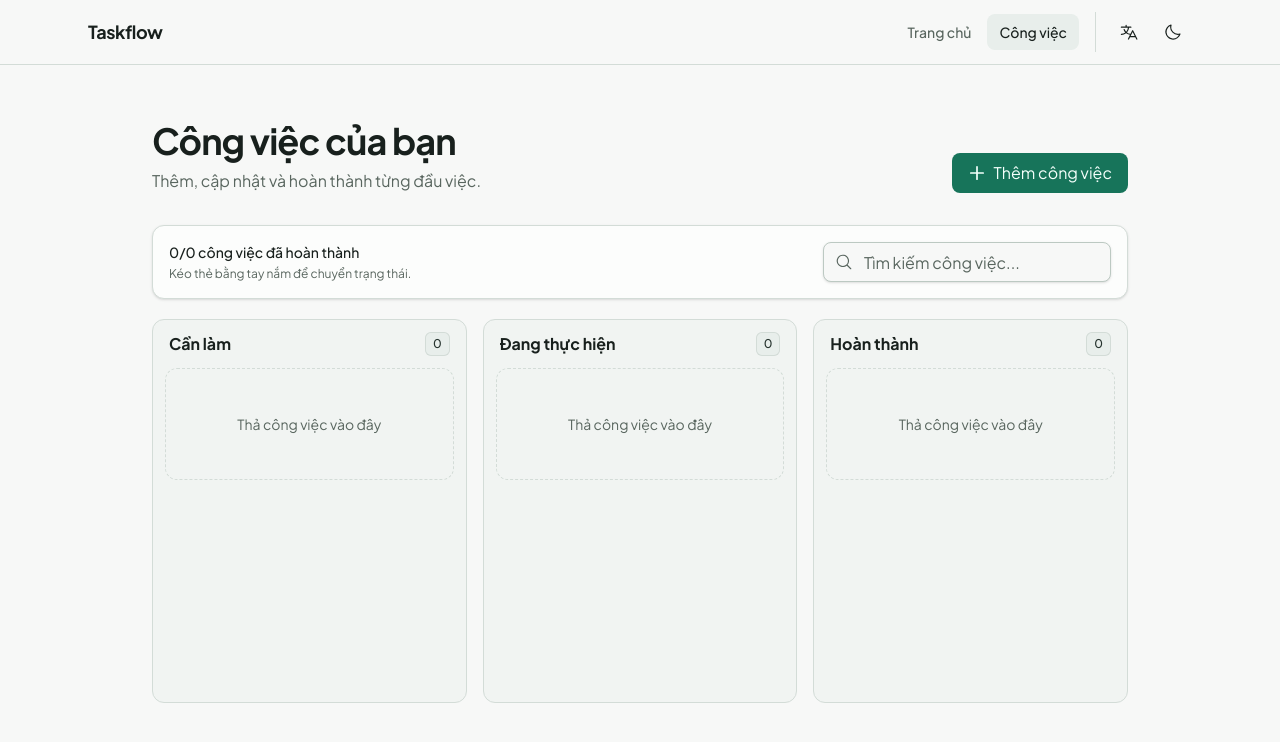
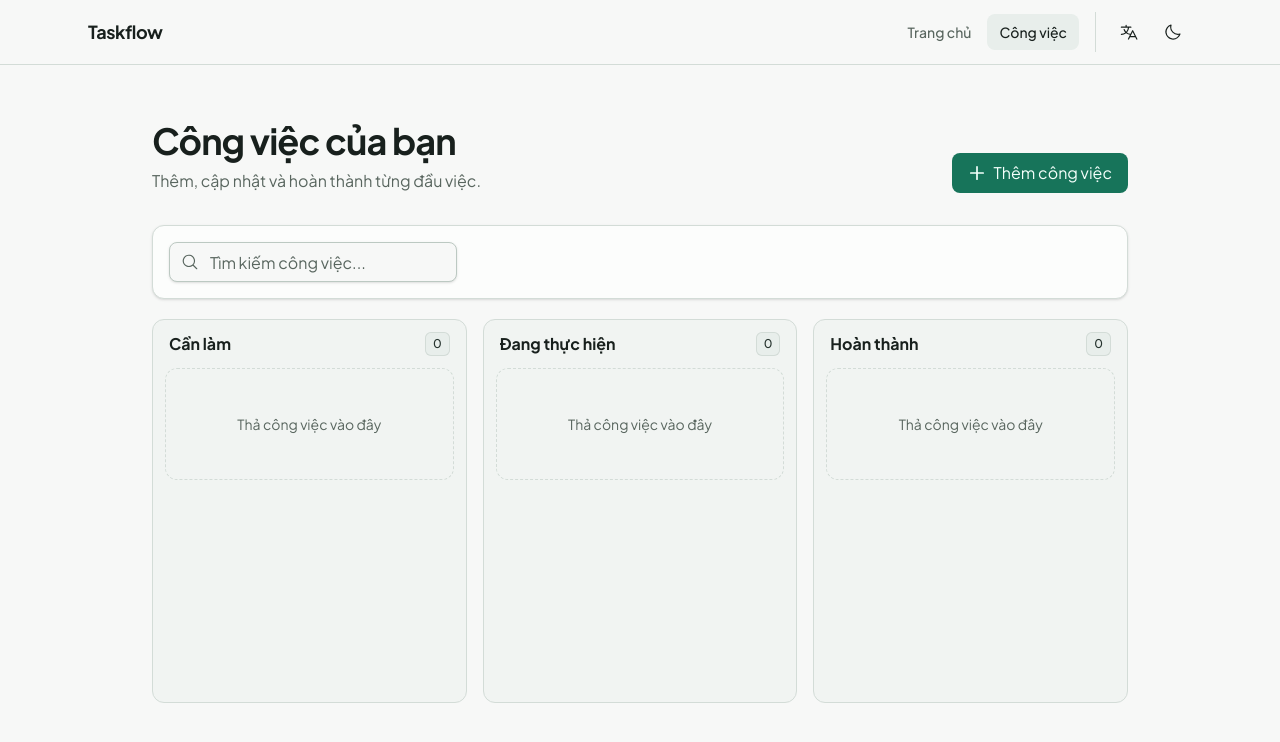
Before and after one commit to VoAnhPhi/frontend-ac, a React (Vite) app: page /todos in a window 1280 px wide. Shown: the top 742 px of the page. Built offline with nearby package versions, Linux system fonts and the light colour scheme.

Commit message:
fix: simplify todo toolbar

```diff
--- a/src/pages/TodoPage.tsx
+++ b/src/pages/TodoPage.tsx
@@ -3,17 +3,6 @@ import { useState } from 'react';
 import { useTranslation } from 'react-i18next';
 import { toast } from 'sonner';
 
-import {
-  AlertDialog,
-  AlertDialogAction,
-  AlertDialogCancel,
-  AlertDialogContent,
-  AlertDialogDescription,
-  AlertDialogFooter,
-  AlertDialogHeader,
-  AlertDialogTitle,
-  AlertDialogTrigger,
-} from '@/components/ui/alert-dialog';
 import { Button } from '@/components/ui/button';
 import { Input } from '@/components/ui/input';
 import {
@@ -52,15 +41,8 @@ export function TodoPage() {
         </Button>
       </div>
 
-      <div className="mb-5 flex flex-col gap-3 rounded-xl border border-border bg-card p-4 shadow-sm sm:flex-row sm:items-center sm:justify-between">
-        <div>
-          <p className="text-sm font-medium">
-            {t('todo.stats', { completed: todos.completedCount, total: todos.items.length })}
-          </p>
-          <p className="mt-1 text-xs text-muted-foreground">{t('todo.dragHint')}</p>
-        </div>
-        <div className="flex flex-col gap-2 sm:flex-row">
-          <div className="relative sm:w-72">
+      <div className="mb-5 rounded-xl border border-border bg-card p-4 shadow-sm">
+        <div className="relative w-full sm:w-72">
           <MagnifyingGlassIcon
             className="pointer-events-none absolute left-3 top-1/2 -translate-y-1/2 text-muted-foreground"
             size={18}
@@ -72,28 +54,6 @@ export function TodoPage() {
             onChange={(event) => todos.setSearch(event.target.value)}
             placeholder={t('todo.searchPlaceholder')}
           />
-          </div>
-          {todos.completedCount > 0 && (
-            <AlertDialog>
-              <AlertDialogTrigger asChild>
-                <Button type="button" variant="outline">
-                  {t('actions.clearCompleted')}
-                </Button>
-              </AlertDialogTrigger>
-              <AlertDialogContent>
-                <AlertDialogHeader>
-                  <AlertDialogTitle>{t('todo.clearTitle')}</AlertDialogTitle>
-                  <AlertDialogDescription>{t('todo.clearDescription')}</AlertDialogDescription>
-                </AlertDialogHeader>
-                <AlertDialogFooter>
-                  <AlertDialogCancel>{t('actions.cancel')}</AlertDialogCancel>
-                  <AlertDialogAction onClick={todos.clearCompleted}>
-                    {t('actions.clearCompleted')}
-                  </AlertDialogAction>
-                </AlertDialogFooter>
-              </AlertDialogContent>
-            </AlertDialog>
-          )}
         </div>
       </div>
 
```
Lines whose indentation alone changed are shown as unchanged.
